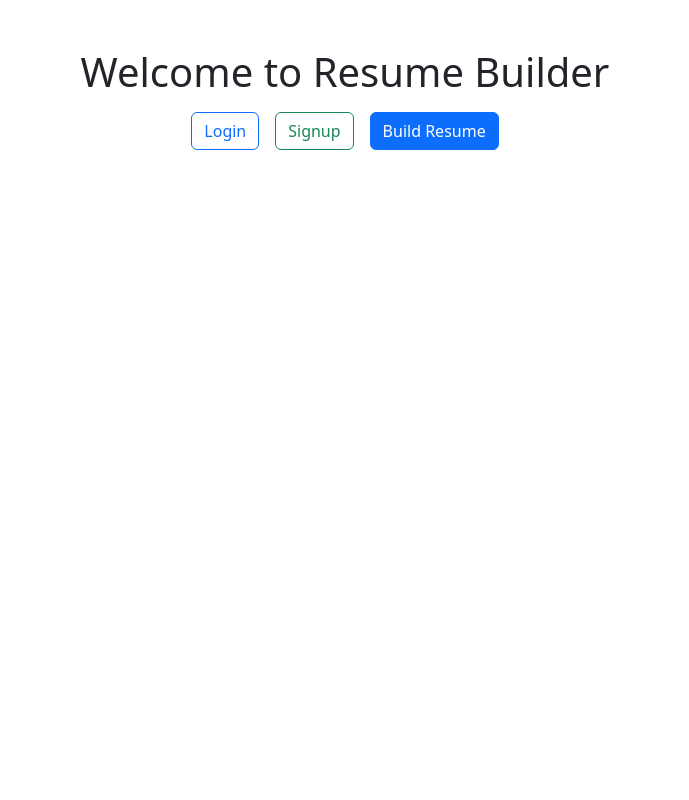
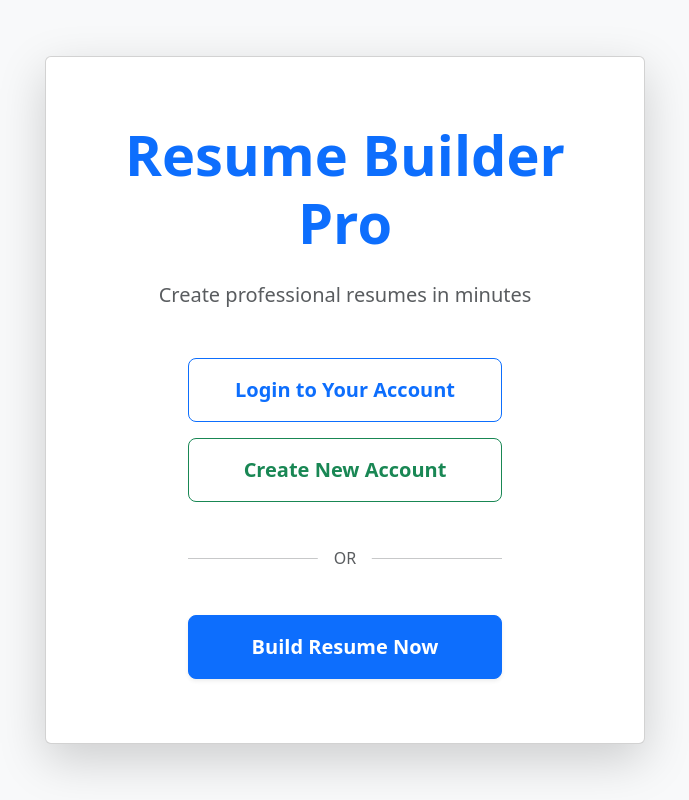
Before and after one commit to rupeshkumar18123/Resume_builder, a React (Vite) app in the folder client/: page / in a window 1280 px wide. Shown: the whole page, without its empty margins (295-984 px from the left). Built offline with nearby package versions, Linux system fonts and the light colour scheme.

Commit message:
change home ui

```diff
--- a/client/src/pages/Home.jsx
+++ b/client/src/pages/Home.jsx
@@ -2,11 +2,47 @@ import { Link } from "react-router-dom";
 
 export default function Home() {
   return (
-    <div className="text-center mt-5">
-      <h1>Welcome to Resume Builder</h1>
-      <Link to="/login" className="btn btn-outline-primary m-2">Login</Link>
-      <Link to="/signup" className="btn btn-outline-success m-2">Signup</Link>
-      <Link to="/builder" className="btn btn-primary m-2">Build Resume</Link>
+    <div className="d-flex flex-column align-items-center justify-content-center min-vh-100 bg-light">
+      <div className="card shadow-lg p-5 bg-white rounded" style={{ width: "100%", maxWidth: "600px" }}>
+        <div className="card-body text-center">
+          <h1 className="display-4 fw-bold text-primary mb-4">
+            Resume Builder Pro
+          </h1>
+          <p className="lead text-muted mb-5">
+            Create professional resumes in minutes
+          </p>
+
+          <div className="d-grid gap-3 col-md-8 mx-auto">
+            <Link
+              to="/login"
+              className="btn btn-lg btn-outline-primary py-3 fw-bold"
+            >
+              Login to Your Account
+            </Link>
+
+            <Link
+              to="/signup"
+              className="btn btn-lg btn-outline-success py-3 fw-bold"
+            >
+              Create New Account
+            </Link>
+
+            <div className="position-relative my-4">
+              <hr className="border-1" />
+              <span className="position-absolute top-50 start-50 translate-middle bg-white px-3 text-muted">
+                OR
+              </span>
+            </div>
+
+            <Link
+              to="/builder"
+              className="btn btn-lg btn-primary py-3 fw-bold shadow-sm"
+            >
+              Build Resume Now
+            </Link>
+          </div>
+        </div>
+      </div>
     </div>
   );
 }
```
